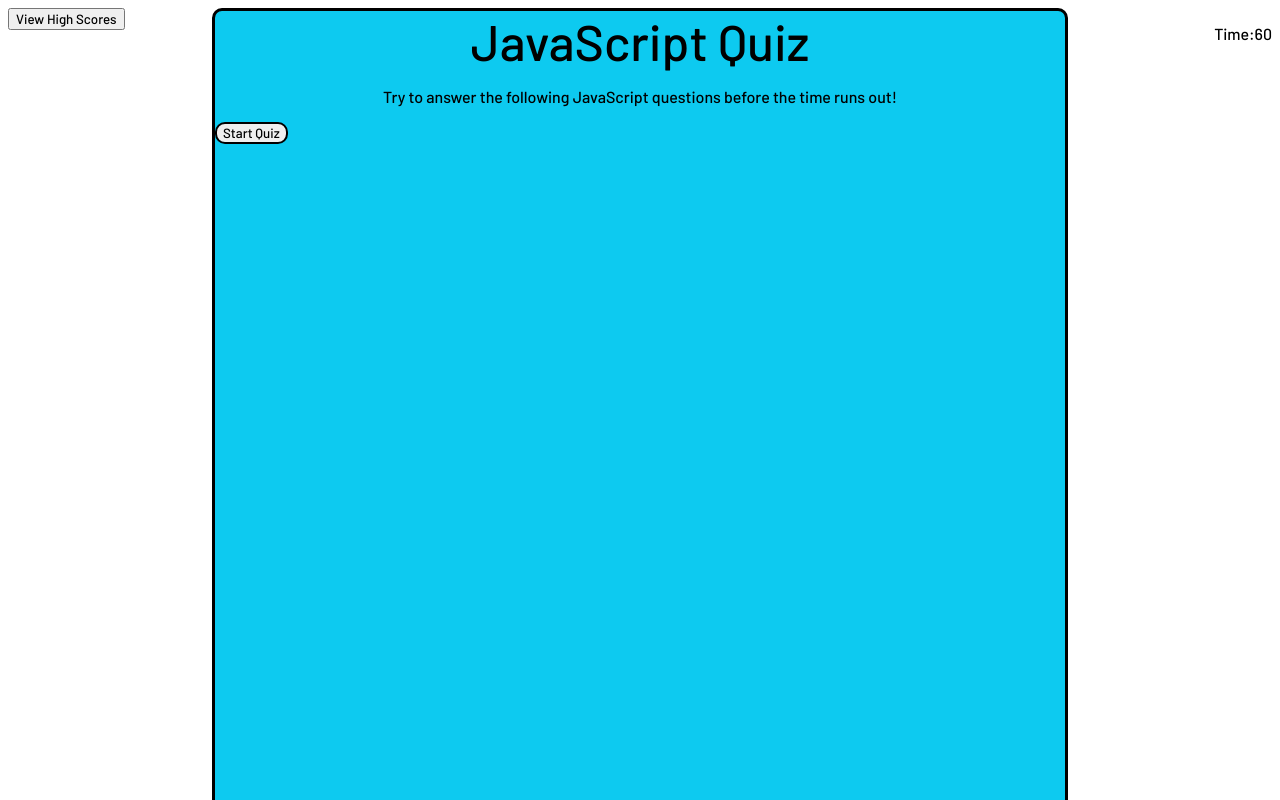
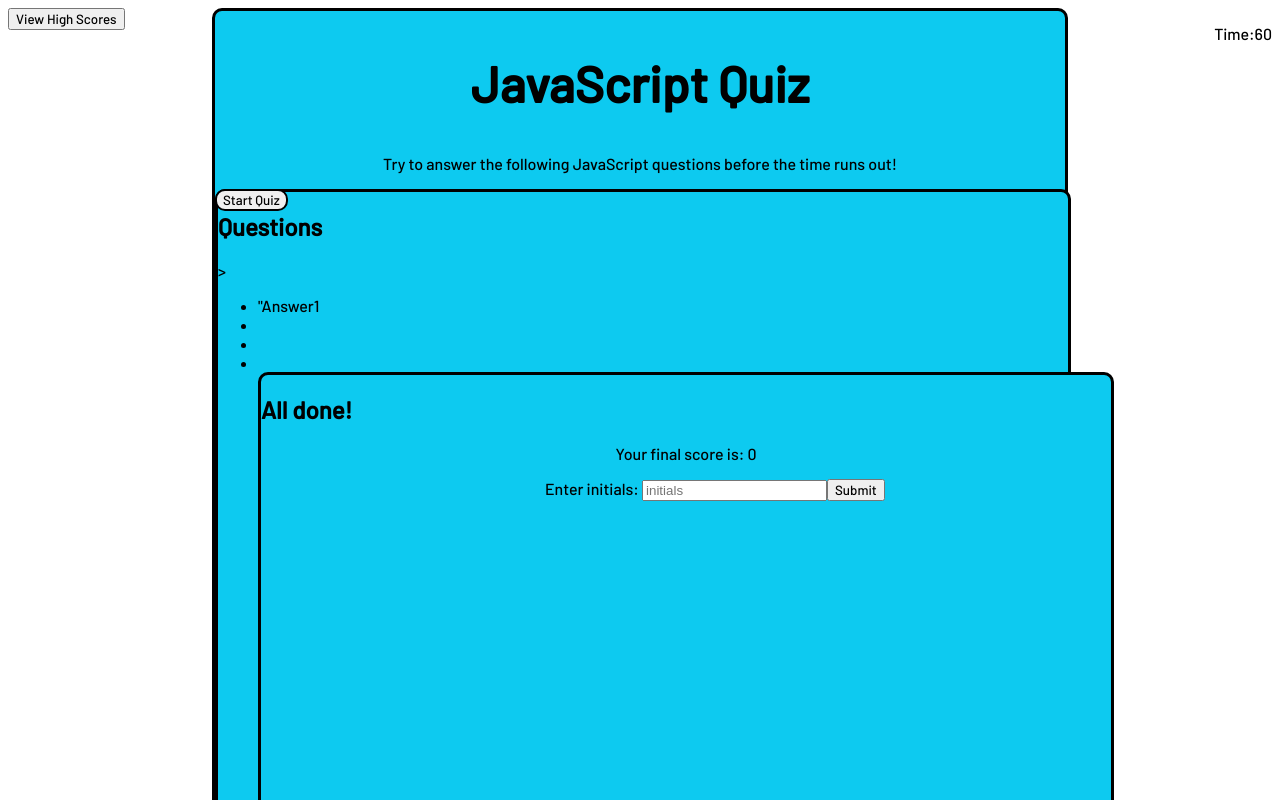
Before and after one commit to cthibodeau09/java-latte-express, a plain HTML site: page index.html in a window 1280 px wide. Shown: the top 800 px of the page. Drawn offline with Linux system fonts and the light colour scheme.

Commit message:
updates trying to get it to work

```diff
--- a/Assets/js/script.js
+++ b/Assets/js/script.js
@@ -1,12 +1,10 @@
 // Timer
-let timerEl = document.querySelector(".timer");
+let timerEl = document.querySelector("p.timer");
 let secondsLeft = 60;
 let scoreEl = document.querySelector(".score");
 
-// Start Quiz
-const start = document.getElementById("start");
-const quiz = document.getElementById("quiz");
-const counter = document.getElementById("counter");
+// Intro
+const introEl = document.querySelector("#intro");
 
 // Questions
 const questionsEl = document.querySelector("#questions");
--- a/index.html
+++ b/index.html
@@ -8,6 +8,7 @@
     <link href="https://fonts.googleapis.com/css2?family=Barlow:wght@300;500&display=swap" rel="stylesheet">
     <link rel="stylesheet" type="text/css" href="./Assets/style.css"/>
 </head>
+
 <body>
     <header class="header">
         <!--High scores-->
@@ -16,14 +17,14 @@
          <p class="timer">Time:60</p>
     </header>
 
-    <main>
+    <main class="container">
 
-<section>
+<section id="intro">
 
-<div class="head">JavaScript Quiz</div>
+<h1 class="head">JavaScript Quiz</h1>
 <p>Try to answer the following JavaScript questions before the time runs out!</p>
 <button id="start" class="btn">Start Quiz</button>
-</section>
+
 
 <section id="questions" class="hide">
 <h2 id="question">Questions</h2>>
@@ -33,7 +34,7 @@
     <li class="choice" id="answer2" onlick="checkAnswer('2')"></li>
     <li class="choice" id="answer3" onlick="checkAnswer('3')"></li>
     <li class="choice" id="answer4" onlick="checkAnswer('4')"></li>
-</section>
+
 
 <!--Final Score-->
 <section id="final" class="hide">
```
